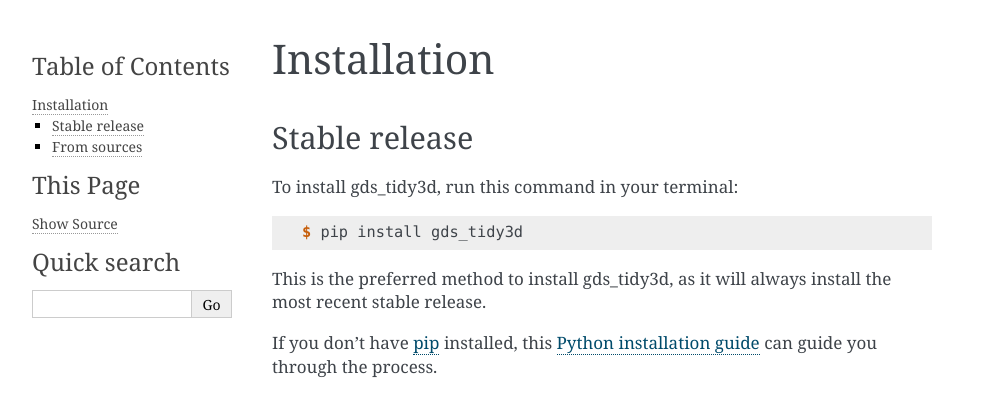
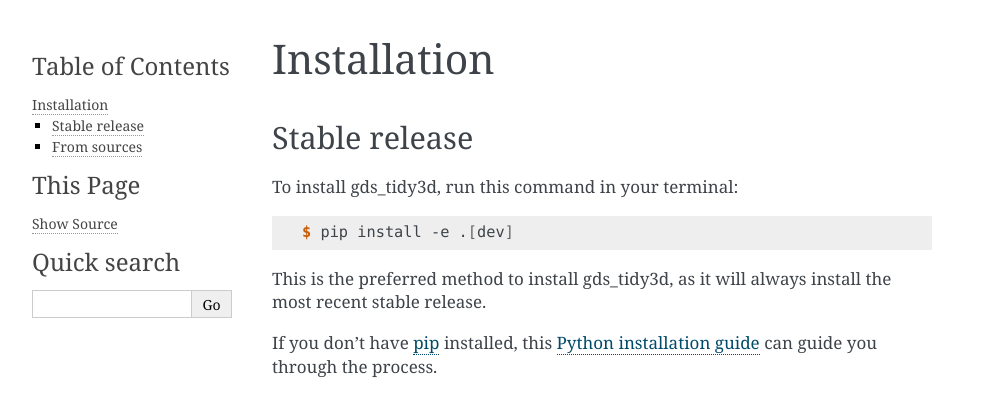
Before and after one commit to mustafacc/gds_fdtd, a Sphinx documentation site: the page built from docs/installation.rst, in a window 1280 px wide. Shown: the top 415 px of the page, without its empty margins (148-1141 px from the left). Built offline with Sphinx 7.4.7, drawn with Linux system fonts in a browser that asks for light colours; pages that are not in the unit, such as notebooks, are missing from menus.

Commit message:
Update installation.rst

```diff
--- a/docs/installation.rst
+++ b/docs/installation.rst
@@ -12,7 +12,7 @@ To install gds_tidy3d, run this command in your terminal:
 
 .. code-block:: console
 
-    $ pip install gds_tidy3d
+    $ pip install -e .[dev]
 
 This is the preferred method to install gds_tidy3d, as it will always install the most recent stable release.
 
```
